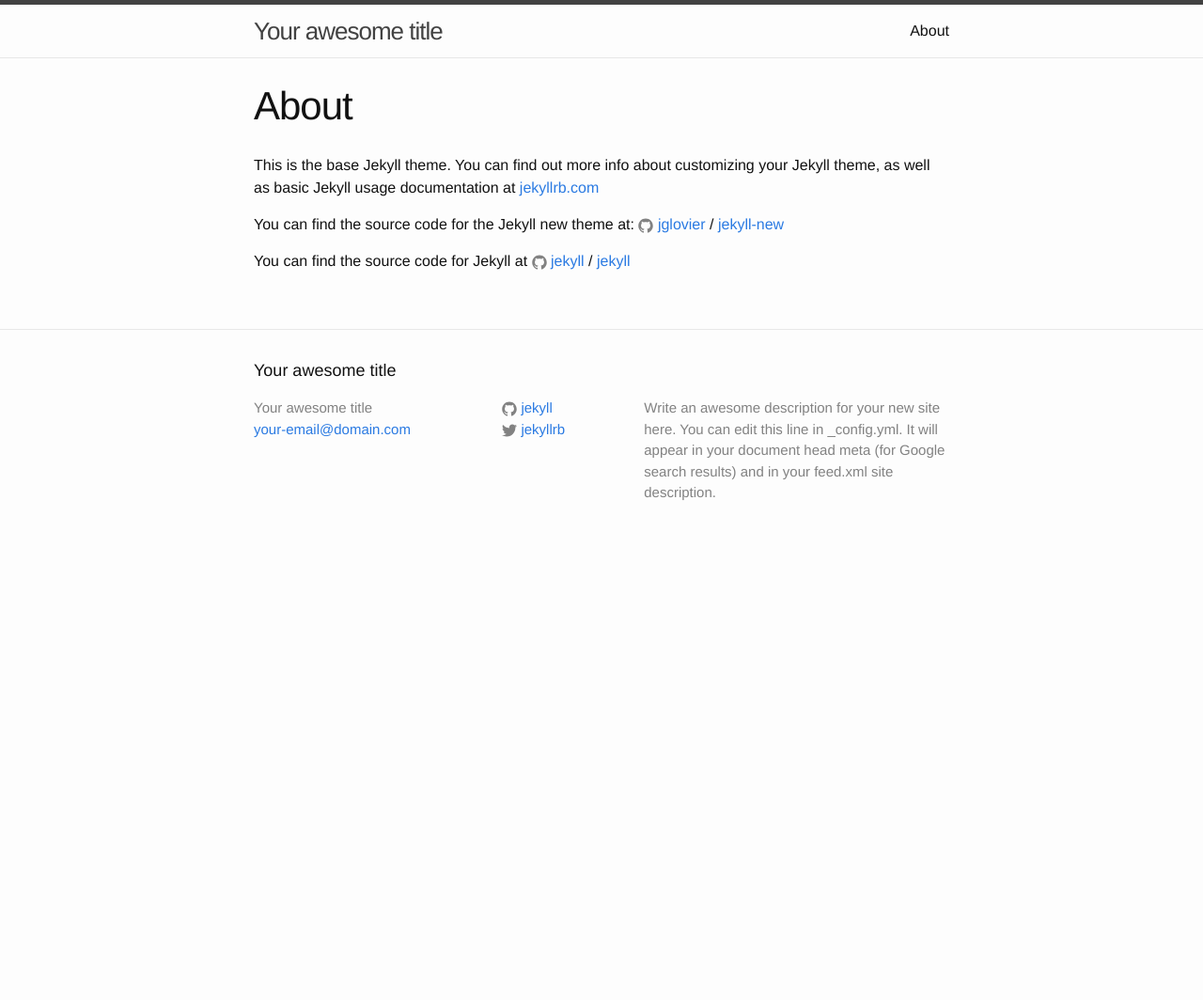
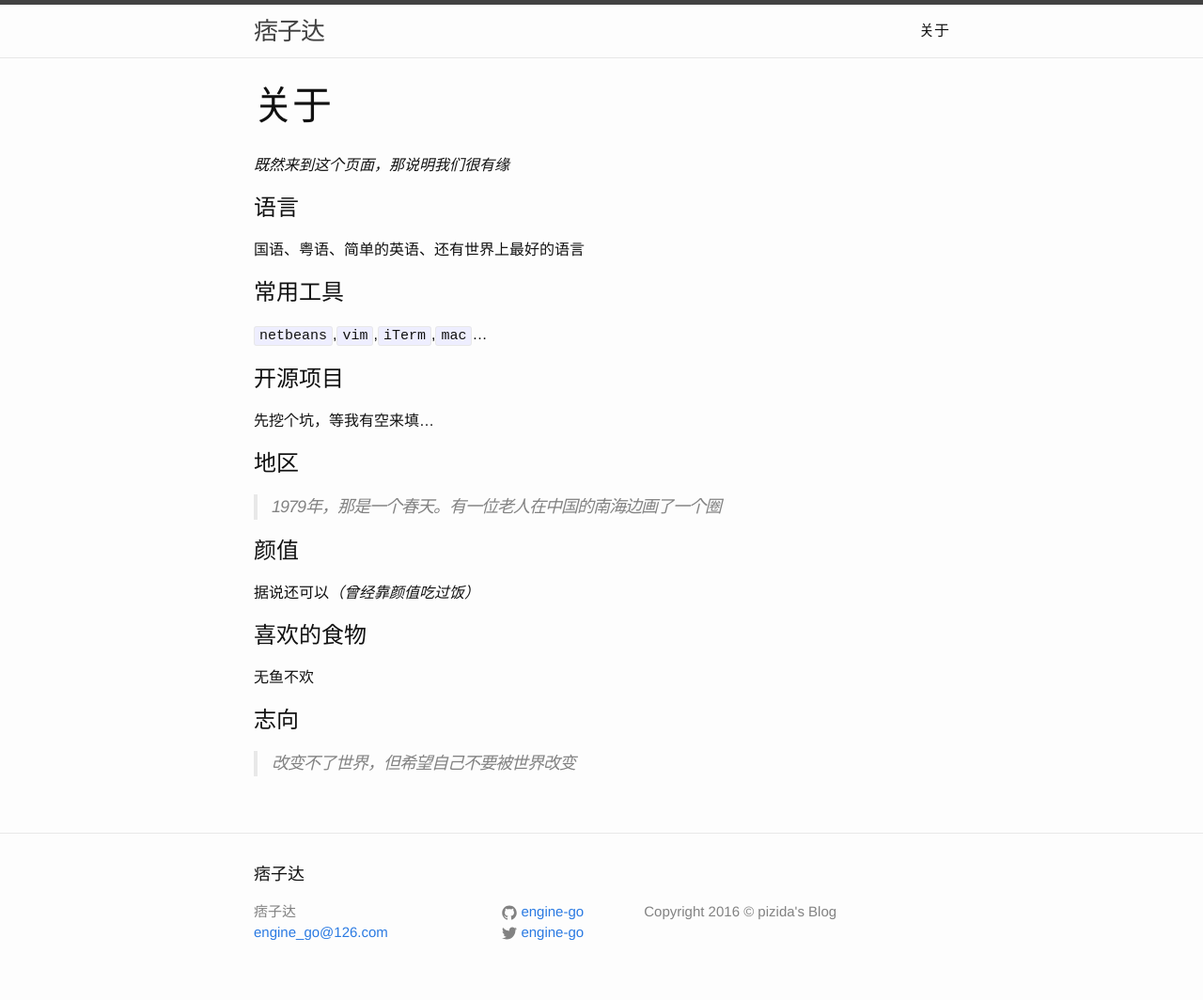
Before and after one commit to tlx159/pizida, a Jekyll site: the page built from about.md, in a window 1280 px wide. Shown: the whole page at 94% size. Built offline with Jekyll 4.4.1, drawn with Linux system fonts in a browser that asks for light colours; before the commit the page ends 900 px from its top, so only the background shows below that.

Commit message:
新增文章

```diff
--- a/_config.yml
+++ b/_config.yml
@@ -6,16 +6,14 @@
 # 'jekyll serve'. If you change this file, please restart the server process.
 
 # Site settings
-title: Your awesome title
-email: your-email@domain.com
+title: 痞子达
+email: engine_go@126.com
 description: > # this means to ignore newlines until "baseurl:"
-  Write an awesome description for your new site here. You can edit this
-  line in _config.yml. It will appear in your document head meta (for
-  Google search results) and in your feed.xml site description.
+    Copyright 2016 © pizida's Blog
 baseurl: "" # the subpath of your site, e.g. /blog
 url: "http://yourdomain.com" # the base hostname & protocol for your site
-twitter_username: jekyllrb
-github_username:  jekyll
+twitter_username: engine-go
+github_username:  engine-go
 
 # Build settings
 markdown: kramdown
--- a/about.md
+++ b/about.md
@@ -1,15 +1,31 @@
 ---
 layout: page
-title: About
+title: 关于
 permalink: /about/
 ---
 
-This is the base Jekyll theme. You can find out more info about customizing your Jekyll theme, as well as basic Jekyll usage documentation at [jekyllrb.com](http://jekyllrb.com/)
+*既然来到这个页面，那说明我们很有缘*
 
-You can find the source code for the Jekyll new theme at:
-{% include icon-github.html username="jglovier" %} /
-[jekyll-new](https://github.com/jglovier/jekyll-new)
+# 语言
+国语、粤语、简单的英语、还有世界上最好的语言
 
-You can find the source code for Jekyll at
-{% include icon-github.html username="jekyll" %} /
-[jekyll](https://github.com/jekyll/jekyll)
+# 常用工具
+`netbeans`,`vim`,`iTerm`,`mac`...
+
+
+# 开源项目
+先挖个坑，等我有空来填...
+
+# 地区
+>  1979年，那是一个春天。有一位老人在中国的南海边画了一个圈
+
+# 颜值
+据说还可以*（曾经靠颜值吃过饭）*
+
+
+# 喜欢的食物
+无鱼不欢
+
+
+# 志向
+> 改变不了世界，但希望自己不要被世界改变
--- a/index.html
+++ b/index.html
@@ -4,7 +4,7 @@ layout: default
 
 <div class="home">
 
-  <h1 class="page-heading">Posts</h1>
+  <h1 class="page-heading">文章</h1>
 
   <ul class="post-list">
     {% for post in site.posts %}
```
Also changed, not shown: _posts/2016-01-22-putty-ssh-nopass.markdown (added, +58 -0 lines).
